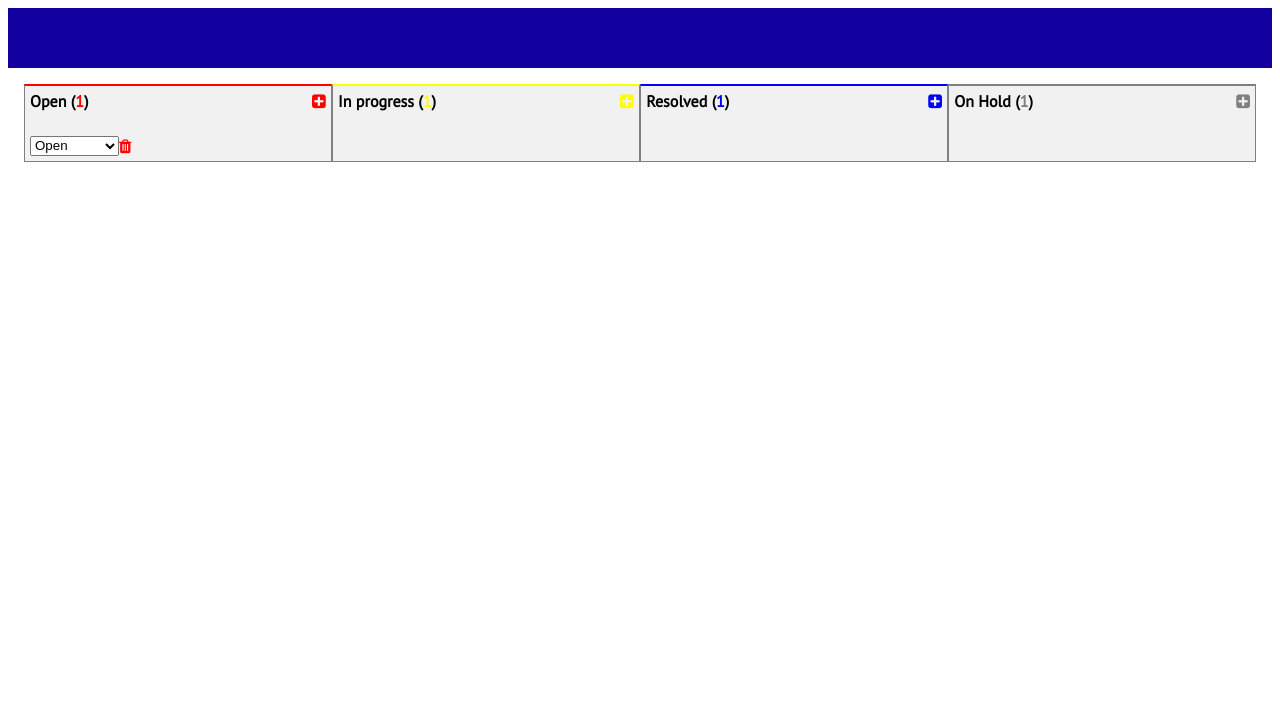
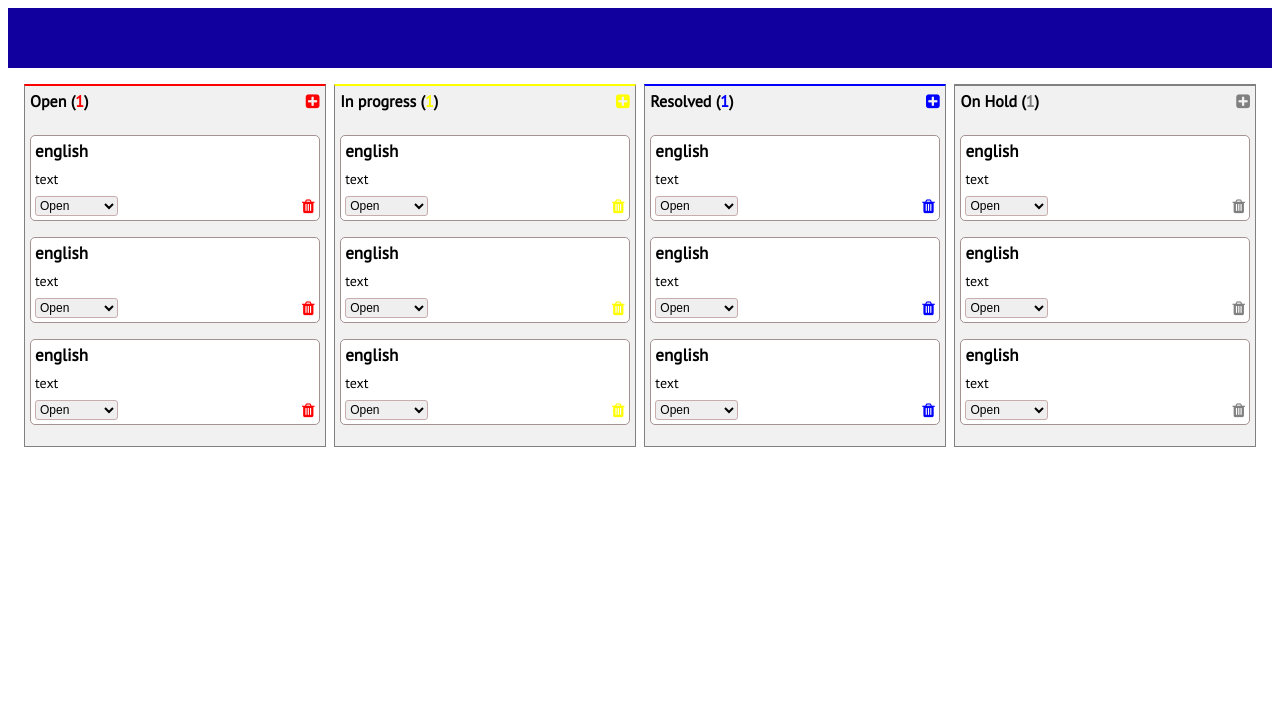
Before and after one commit to SimaKaramii/To-do-list, a plain HTML site: page index.html in a window 1280 px wide. Shown: the top 720 px of the page. Drawn offline with Linux system fonts and the light colour scheme.

Commit message:
Add card

```diff
--- a/assets/css/style.css
+++ b/assets/css/style.css
@@ -26,11 +26,12 @@ header{
     padding: 1rem 0;
 }
 .task{
-    width: 24%;
+    width: 23.5%;
     background: #f1f1f1;
     padding: 5px;
     border: 1px solid grey;
     border-top-width: 2px;
+    overflow: auto;
 }
 .task#open{
     border-top-color: var(--open);
@@ -46,6 +47,7 @@ header{
 }
 .task .title{
     justify-content: space-between;
+    margin-bottom: 1.5rem;
 }
 .task .title h4{
     margin: 0;
@@ -61,6 +63,31 @@ header{
 }
 .task#OnHold i , .task#OnHold .NumberTask{
     color: var(--OnHold);
+}
+.card{
+    background: white;
+    border: 1px solid #a49292;
+    padding: 4px;
+    border-radius: 5px;
+    margin: 1rem 0;
+}
+.card h6{
+    margin: 0;
+    font-size: 17px;
+}
+.card p{
+    margin: 0.5rem 0;
+    font-size: 14px;
+}
+.card .flex{
+    justify-content: space-between;
+}
+.card .flex select{
+    outline: none;
+    border: 1px solid #c9adad;
+    font-size: 12px;
+    width: max-content;
+    border-radius: 3px;
 }
 /*footer*/
 footer{
--- a/index.html
+++ b/index.html
@@ -22,8 +22,34 @@
             </div>
         </div>
         <div class="card">
-            <h6 class="TitleCard"></h6>
-            <p class="CommentCard"></p>
+            <h6 class="TitleCard">english</h6>
+            <p class="CommentCard">text</p>
+            <div class="flex">
+                <select>
+                    <option>Open</option>
+                    <option>In progress</option>
+                    <option>Resolved</option>
+                    <option>On hold</option>
+                </select>
+                <div><i class="fa fa-trash" aria-hidden="true"></i></div>
+            </div>
+        </div>
+        <div class="card">
+            <h6 class="TitleCard">english</h6>
+            <p class="CommentCard">text</p>
+            <div class="flex">
+                <select>
+                    <option>Open</option>
+                    <option>In progress</option>
+                    <option>Resolved</option>
+                    <option>On hold</option>
+                </select>
+                <div><i class="fa fa-trash" aria-hidden="true"></i></div>
+            </div>
+        </div>
+        <div class="card">
+            <h6 class="TitleCard">english</h6>
+            <p class="CommentCard">text</p>
             <div class="flex">
                 <select>
                     <option>Open</option>
@@ -42,6 +68,45 @@
                 <i class="fa fa-plus-square" aria-hidden="true"></i>
             </div>
         </div>
+        <div class="card">
+            <h6 class="TitleCard">english</h6>
+            <p class="CommentCard">text</p>
+            <div class="flex">
+                <select>
+                    <option>Open</option>
+                    <option>In progress</option>
+                    <option>Resolved</option>
+                    <option>On hold</option>
+                </select>
+                <div><i class="fa fa-trash" aria-hidden="true"></i></div>
+            </div>
+        </div>
+        <div class="card">
+            <h6 class="TitleCard">english</h6>
+            <p class="CommentCard">text</p>
+            <div class="flex">
+                <select>
+                    <option>Open</option>
+                    <option>In progress</option>
+                    <option>Resolved</option>
+                    <option>On hold</option>
+                </select>
+                <div><i class="fa fa-trash" aria-hidden="true"></i></div>
+            </div>
+        </div>
+        <div class="card">
+            <h6 class="TitleCard">english</h6>
+            <p class="CommentCard">text</p>
+            <div class="flex">
+                <select>
+                    <option>Open</option>
+                    <option>In progress</option>
+                    <option>Resolved</option>
+                    <option>On hold</option>
+                </select>
+                <div><i class="fa fa-trash" aria-hidden="true"></i></div>
+            </div>
+        </div>
     </div>
     <div class="task" id="resolved">
         <div class="flex title">
@@ -50,12 +115,90 @@
                 <i class="fa fa-plus-square" aria-hidden="true"></i>
             </div>
         </div>
+        <div class="card">
+            <h6 class="TitleCard">english</h6>
+            <p class="CommentCard">text</p>
+            <div class="flex">
+                <select>
+                    <option>Open</option>
+                    <option>In progress</option>
+                    <option>Resolved</option>
+                    <option>On hold</option>
+                </select>
+                <div><i class="fa fa-trash" aria-hidden="true"></i></div>
+            </div>
+        </div>
+        <div class="card">
+            <h6 class="TitleCard">english</h6>
+            <p class="CommentCard">text</p>
+            <div class="flex">
+                <select>
+                    <option>Open</option>
+                    <option>In progress</option>
+                    <option>Resolved</option>
+                    <option>On hold</option>
+                </select>
+                <div><i class="fa fa-trash" aria-hidden="true"></i></div>
+            </div>
+        </div>
+        <div class="card">
+            <h6 class="TitleCard">english</h6>
+            <p class="CommentCard">text</p>
+            <div class="flex">
+                <select>
+                    <option>Open</option>
+                    <option>In progress</option>
+                    <option>Resolved</option>
+                    <option>On hold</option>
+                </select>
+                <div><i class="fa fa-trash" aria-hidden="true"></i></div>
+            </div>
+        </div>
     </div>
     <div class="task" id="OnHold">
         <div class="flex title">
             <h4>On Hold (<span class="NumberTask">1</span>)</h4>
             <div>
                 <i class="fa fa-plus-square" aria-hidden="true"></i>
+            </div>
+        </div>
+        <div class="card">
+            <h6 class="TitleCard">english</h6>
+            <p class="CommentCard">text</p>
+            <div class="flex">
+                <select>
+                    <option>Open</option>
+                    <option>In progress</option>
+                    <option>Resolved</option>
+                    <option>On hold</option>
+                </select>
+                <div><i class="fa fa-trash" aria-hidden="true"></i></div>
+            </div>
+        </div>
+        <div class="card">
+            <h6 class="TitleCard">english</h6>
+            <p class="CommentCard">text</p>
+            <div class="flex">
+                <select>
+                    <option>Open</option>
+                    <option>In progress</option>
+                    <option>Resolved</option>
+                    <option>On hold</option>
+                </select>
+                <div><i class="fa fa-trash" aria-hidden="true"></i></div>
+            </div>
+        </div>
+        <div class="card">
+            <h6 class="TitleCard">english</h6>
+            <p class="CommentCard">text</p>
+            <div class="flex">
+                <select>
+                    <option>Open</option>
+                    <option>In progress</option>
+                    <option>Resolved</option>
+                    <option>On hold</option>
+                </select>
+                <div><i class="fa fa-trash" aria-hidden="true"></i></div>
             </div>
         </div>
     </div>
```
